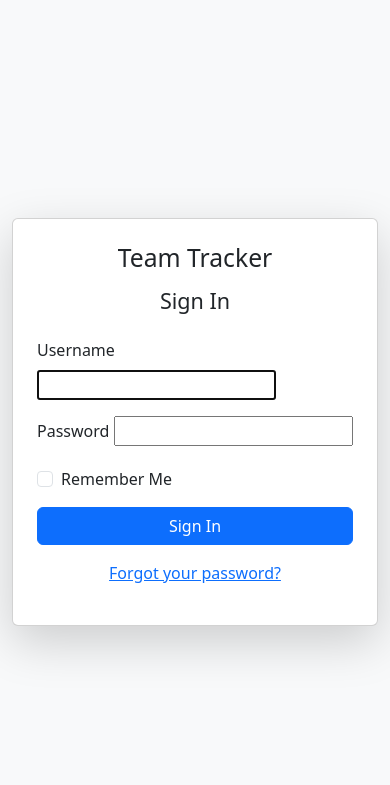
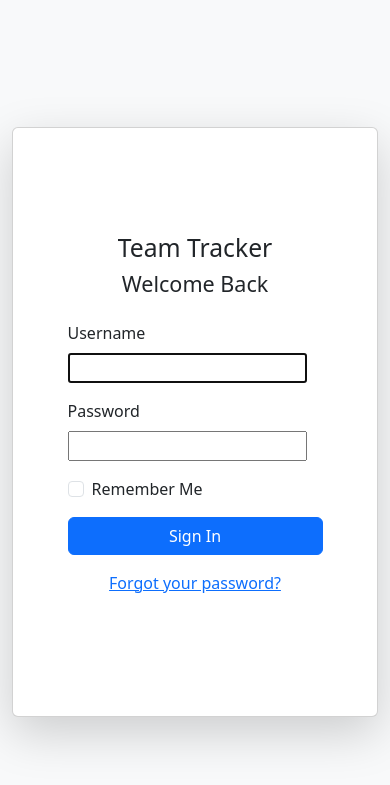
Before and after one commit to Haz-asIT/team_tracker_app, a Django app: page /security/login/ in a window 390 px wide. Shown: the top 785 px of the page. Run offline with Django 4.2, Linux system fonts and the light colour scheme; parts of the project's set-up code (start-up, migrations or seed data) failed here and were passed over; some libraries are stand-ins or nearby versions.

Commit message:
feat: styling login

```diff
--- a/security/templates/security/auth/base.html
+++ b/security/templates/security/auth/base.html
@@ -14,10 +14,10 @@
 </head>
 <body class="d-flex justify-content-center align-items-center vh-100 bg-light">
 
-    <div class="container">
+    <div class="container ">
         <div class="row justify-content-center">
-            <div class="col-md-4">
-                <div class="card shadow-lg p-4">
+            <div class="" >
+                <div class="card shadow-lg" style="height: 70vh">
                     {% block content %}
                     {% endblock %}
                 </div>
--- a/security/templates/security/auth/login.html
+++ b/security/templates/security/auth/login.html
@@ -2,8 +2,15 @@
 {% block title %}Sign In{% endblock %}
 
 {% block content %}
-    <h2 class="text-center mb-3">Team Tracker</h2>
-    <h4 class="text-center mb-4">Sign In</h4>
+<div class="container-fluid vh-80" style="height: 100%">
+  <div class="row h-100">
+    <!-- Left Column: Login Form -->
+    <div class="col-md-6 d-flex flex-column align-items-center justify-content-center">
+      <div class="w-75" style="max-width: 400px;">
+        <div class="mb-4 text-center">
+          <h2>Team Tracker</h2>
+          <h4>Welcome Back</h4>
+        </div>
 
         <form method="POST">
           {% csrf_token %}
@@ -45,7 +52,7 @@
 
           <!-- Remember Me -->
           <div class="form-check mb-3">
-            <input class="form-check-input" type="checkbox" id="remember_me">
+            <input class="form-check-input" type="checkbox" id="remember_me" name="remember_me">
             <label class="form-check-label" for="remember_me">Remember Me</label>
           </div>
 
@@ -57,4 +64,14 @@
             <p><a href="{% url 'password_reset' %}">Forgot your password?</a></p>
           </div>
         </form>
+      </div>
+    </div>
+
+    <!-- Right Column: Image/Illustration -->
+    <div class="col-md-6 d-none d-md-flex align-items-center justify-content-center bg-light">
+      <!-- Replace with your own illustration or image -->
+      <img src="https://via.placeholder.com/400x400" alt="Illustration" class="img-fluid">
+    </div>
+  </div>
+</div>
 {% endblock %}
```
Also changed, not shown: 1 other file. Lines whose indentation alone changed are shown as unchanged.
